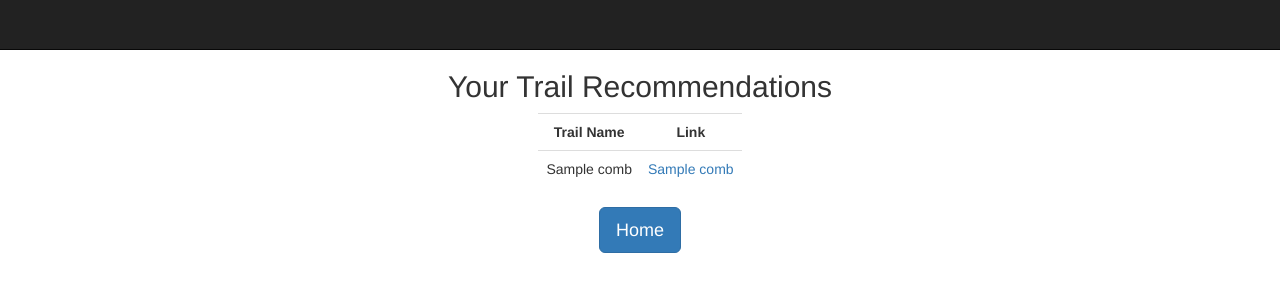
After one commit to evanhosmer/Colorado-Hiking-Recommender, a Flask app: template web_app/templates/index4.html in a window 1280 px wide. The commit adds this page. Shown: the top 300 px of the page. Run offline with Flask 2, Linux system fonts and the light colour scheme; the template is opened without the code that fills it: most values are stand-ins (such as "Sample title", 1, 10 or a date in 2020); parts of the project's set-up code (start-up, migrations or seed data) failed here and were passed over; some libraries are stand-ins or nearby versions.

Commit message:
app progress

```diff
--- a/web_app/app.py
+++ b/web_app/app.py
@@ -89,14 +89,40 @@ def recommend():
     dim_red = dim_reduct(df_famd)
     df2, index, index_name = filter_df(df, location, difficulty, distance, stars)
     recommendations = recom(hike_idx, dim_red, index_name, index, n=5)
-    ind = df[df['Name'].isin(recommendations)]
-    indices = list(ind.index)
-    hiking_links = links[indices]
+    df_w_links = pd.read_csv('../data/hikes_w_links.csv')
+    hiking_links = df_w_links[df_w_links['Name'].isin(recommendations)]['link']
+    recommended = df_w_links[df_w_links['Name'].isin(recommendations)]['Name']
+    r = recommended.values
+    r2 = r.reshape(r.shape[0],1)
+    l = hiking_links.values
+    l2 = l.reshape(l.shape[0],1)
+    comb = np.concatenate((r2,l2),axis = 1)
 
+    html = '''
+    <body>
+    <table class="center">
+      <thead>
+        <th>Trail Name</th>
+        <th>AllTrails Link</th>
+      </thead>
+      <tbody>
+        <!-- Here is where the data passed into the template gets inserted -->
+'''
+    for x, y in comb:
+        html += f'''
+          <tr>
+            <td>{x}</td>
+            <td>{y}</td>
+          </tr>
+        '''
+    html += '''
+      </tbody>
+    </table>
+    '''
 
     string = '<h3>Your recommendations are {}</h3>'.format(recommendations)
 
-    return string
+    return render_template('index4.html', comb = comb)
 
 if __name__ == '__main__':
     app.run(host='0.0.0.0', port=8080, threaded=True, debug=True)
--- /dev/null
+++ b/web_app/templates/base.html
@@ -0,0 +1,58 @@
+<!DOCTYPE html>
+<html lang="en">
+  <head>
+    <meta charset="utf-8">
+    <meta http-equiv="X-UA-Compatible" content="IE=edge">
+    <meta name="viewport" content="width=device-width, initial-scale=1">
+    <!-- The above 3 meta tags *must* come first in the head; any other head content must come *after* these tags -->
+    <meta name="description" content="">
+    <meta name="author" content="">
+    <link rel="icon" href="../../favicon.ico">
+
+    <title>Colorado Hiking Recommender</title>
+
+    <!-- Bootstrap core CSS -->
+    <link href="./static/css/bootstrap.min.css" rel="stylesheet">
+
+    <!-- IE10 viewport hack for Surface/desktop Windows 8 bug -->
+    <link href="./static/css/ie10-viewport-bug-workaround.css" rel="stylesheet">
+
+    <!-- Custom styles for this template -->
+    <link href="./static/css/starter-template.css" rel="stylesheet">
+
+    <!-- Just for debugging purposes. Don't actually copy these 2 lines! -->
+    <!--[if lt IE 9]><script src="../../assets/js/ie8-responsive-file-warning.js"></script><![endif]-->
+    <script src="./static/js/ie-emulation-modes-warning.js"></script>
+
+    <!-- HTML5 shim and Respond.js for IE8 support of HTML5 elements and media queries -->
+    <!--[if lt IE 9]>
+      <script src="https://oss.maxcdn.com/html5shiv/3.7.3/html5shiv.min.js"></script>
+      <script src="https://oss.maxcdn.com/respond/1.4.2/respond.min.js"></script>
+    <![endif]-->
+  </head>
+
+  <body>
+
+    <nav class="navbar navbar-inverse navbar-fixed-top">
+      <div class="container">
+        <div class="navbar-header">
+        </div>
+      </div>
+    </nav>
+
+
+
+
+    {% block content %}{% endblock %}
+
+
+    <!-- Bootstrap core JavaScript
+    ================================================== -->
+    <!-- Placed at the end of the document so the pages load faster -->
+    <script src="https://ajax.googleapis.com/ajax/libs/jquery/1.12.4/jquery.min.js"></script>
+    <script>window.jQuery || document.write('<script src="../../assets/js/vendor/jquery.min.js"><\/script>')</script>
+    <script src="./static/js/bootstrap.min.js"></script>
+    <!-- IE10 viewport hack for Surface/desktop Windows 8 bug -->
+    <script src="./static/js/ie10-viewport-bug-workaround.js"></script>
+  </body>
+</html>
--- a/web_app/templates/index3.html
+++ b/web_app/templates/index3.html
@@ -45,11 +45,11 @@
               </div>
               <div class="form-group">
                 <label for="exampleInputdistance"> Maximum Distance (Optional)</label>
-                <input name="distance_input" type= "number" class="form-control" id="exampleInputdistance" placeholder="Enter maximum distance (miles)">
+                <input name="distance_input" type= "number" step="0.1" class="form-control" id="exampleInputdistance" placeholder="Enter maximum distance (miles)">
               </div>
               <div class="form-group">
                 <label for="exampleInputstars"> Minimum AllTrails user rating (Optional)</label>
-                <input name="stars_input" type= "number" class="form-control" id="exampleInputdistance" placeholder="Enter minimum rating (0-5)">
+                <input name="stars_input" type= "number" step="0.1" class="form-control" id="exampleInputdistance" placeholder="Enter minimum rating (0-5)">
               </div>
                   <button type="submit" class="btn btn-primary btn-lg">Go to recommendations</button>
             </div>
--- /dev/null
+++ b/web_app/templates/index4.html
@@ -0,0 +1,55 @@
+{% extends "base.html" %}
+{% block content %}
+
+<style>
+
+.table {
+text-align: center;
+display: flex;
+justify-content: center;
+width: 50%;
+margin-left: auto;
+margin-right: auto;
+}
+@media only screen and (max-width: 1000px) {
+    .table {
+        text-align: center;
+        display: flex;
+        justify-content: flex-start;
+    }
+}
+.title {
+  text-align: center;
+}
+
+html, body {
+        width: 100%;
+}
+</style>
+
+
+<h2 class='title'>Your Trail Recommendations</h2>
+<table class = table>
+  <tr>
+    <th class="not_mapped_style" style="text-align:center"> Trail Name </th>
+    <th class="not_mapped_style" style="text-align:center"> Link </th>
+  </tr>
+    {% for x, y in comb %}
+      <tr>
+        <td> {{x}} </td>
+        <td><a href= "{{y}}"> {{y}} </a></td>
+      </tr>
+    {% endfor %}
+</table>
+
+<div class="row">
+  <div class="col-sm-12">
+    <div class="text-center">
+      <form action = "/">
+        <button type = submit class="btn btn-primary btn-lg" id="singlebutton"> Home</button>
+      </form>
+    </div>
+  </div>
+</div>
+
+{% endblock %}
```
Also changed, not shown: data/hikes_w_links.csv (added), 2 other files.
